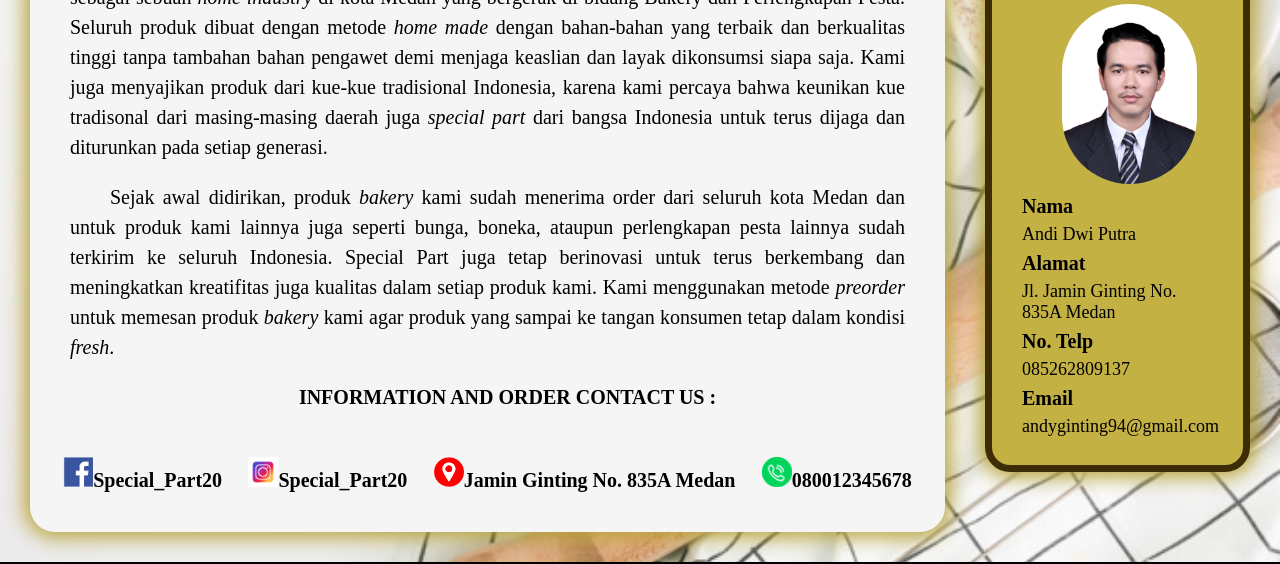
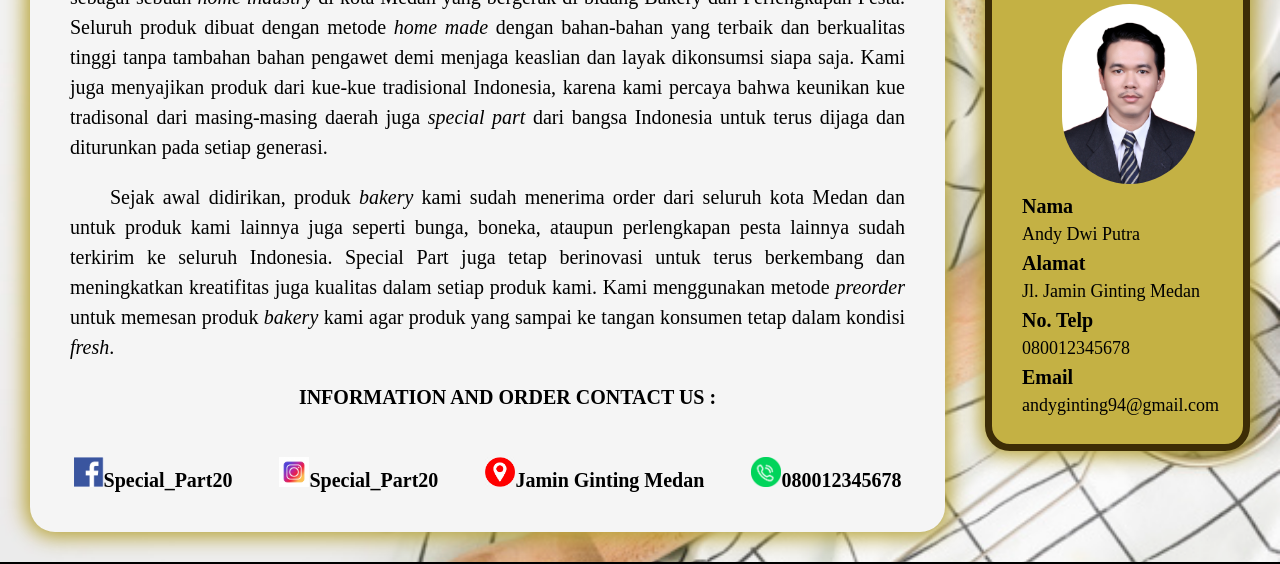
Before and after one commit to andwiput/Special-Part, a plain HTML site: page index.html in a window 1280 px wide. Shown: the part 6227-6791 px from the top of the page. Drawn offline with Linux system fonts and the light colour scheme; a web font is replaced by a local one.

Commit message:
fix: biodata card

```diff
--- a/index.html
+++ b/index.html
@@ -245,7 +245,7 @@
                         <ul>
                             <li><img src="image/kontak-2.png">Special_Part20</li>
                             <li><img src="image/kontak-3.jpg">Special_Part20</li>
-                            <li><img src="image/kontak-4.png">Jamin Ginting No. 835A Medan</li>
+                            <li><img src="image/kontak-4.png">Jamin Ginting Medan</li>
                             <li><img src="image/kontak-5.png">080012345678</li>
                         </ul>
                     </div>
@@ -260,11 +260,11 @@
                             <section>
                                 <ul>
                                     <li>Nama</li>
-                                    <p>Andi Dwi Putra</p>
+                                    <p>Andy Dwi Putra</p>
                                     <li>Alamat</li>
-                                    <p>Jl. Jamin Ginting No. 835A Medan</p>
+                                    <p>Jl. Jamin Ginting Medan</p>
                                     <li>No. Telp</li>
-                                    <p>085262809137</p>
+                                    <p>080012345678</p>
                                     <li>Email</li>
                                     <p>andyginting94@gmail.com</p>
                                 </ul>
```
